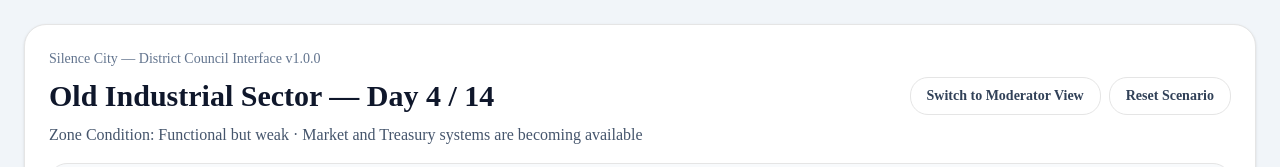
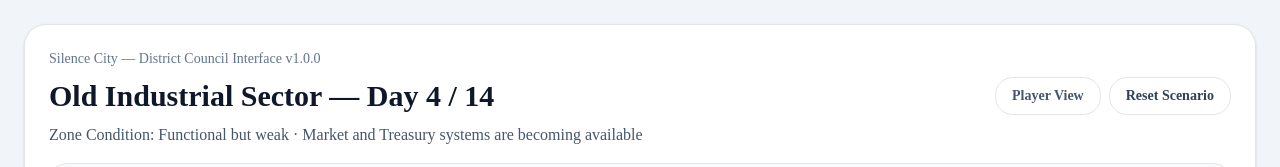
Before and after one commit to dh9vbm8mty-cloud/silence-city-ui, a Next.js app: page /silence-city in a window 1280 px wide. Shown: the top 167 px of the page. Built offline with nearby package versions, Linux system fonts and the light colour scheme.

Commit message:
Hide moderator view toggle for public playtest

```diff
--- a/app/silence-city/page.tsx
+++ b/app/silence-city/page.tsx
@@ -969,12 +969,9 @@ export default function SilenceCityPage() {
           <div className="mt-2 flex flex-col gap-3 sm:flex-row sm:items-center sm:justify-between">
             <h1 className="text-3xl font-bold">Old Industrial Sector — Day {day} / 14</h1>
             <div className="flex flex-wrap gap-2">
-              <button
-                onClick={() => setViewMode(viewMode === "player" ? "moderator" : "player")}
-                className="rounded-2xl border bg-white px-4 py-2 text-sm font-semibold text-slate-700 hover:bg-slate-50"
-              >
-                {viewMode === "player" ? "Switch to Moderator View" : "Switch to Player View"}
-              </button>
+              <span className="rounded-2xl border bg-white px-4 py-2 text-sm font-semibold text-slate-600">
+                Player View
+              </span>
               <button
                 onClick={resetScenario}
                 className="rounded-2xl border bg-white px-4 py-2 text-sm font-semibold text-slate-700 hover:bg-slate-50"
```
